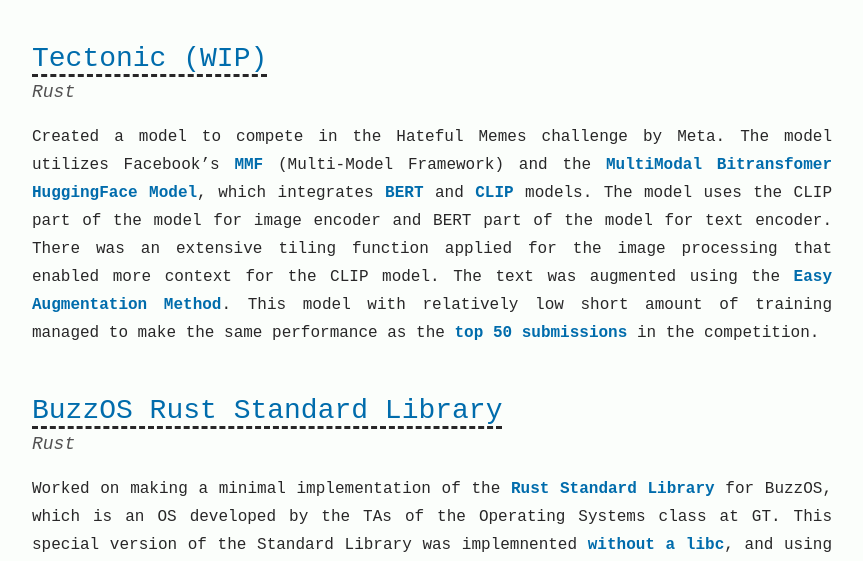
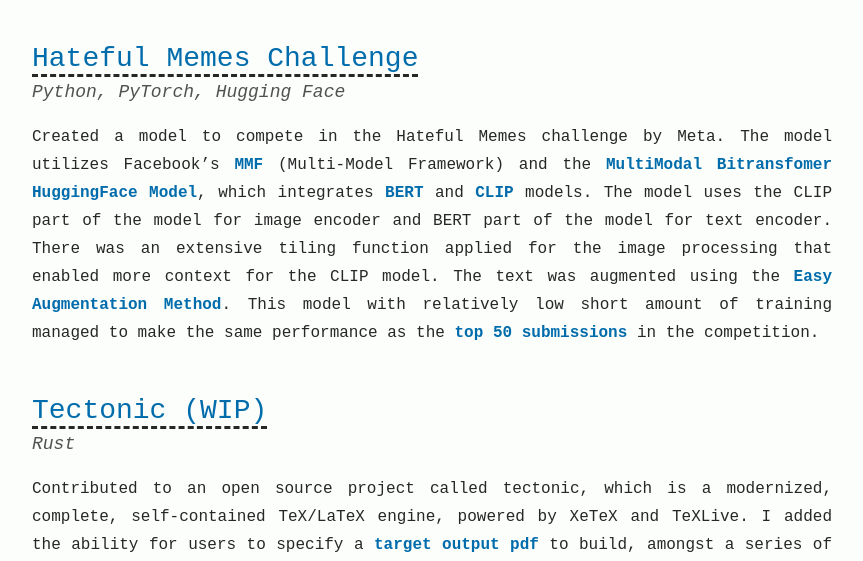
Before and after one commit to xinslu/Portfolio-Website, an Astro site: page /projects in a window 1280 px wide. Shown: the part 234-795 px from the top of the page, without its empty margins (208-1071 px from the left). Built offline with nearby package versions, Linux system fonts and the light colour scheme; Astro itself is replaced by a stand-in of ours.

Commit message:
chore: updated projects

```diff
--- a/src/pages/projects.md
+++ b/src/pages/projects.md
@@ -5,8 +5,9 @@
 ---
 # Projects
 
-## [Tectonic (WIP)](https://github.com/xinslu/tectonic)
-*Rust*
+
+## [Hateful Memes Challenge](https://github.com/xinslu/hateful-memes-dl)
+*Python, PyTorch, Hugging Face*
 
 Created a model to compete in the Hateful Memes challenge by Meta. The model
 utilizes Facebook's **MMF** (Multi-Model Framework) and the **MultiModal Bitransfomer
@@ -17,6 +18,15 @@
 using the **Easy Augmentation Method**. This model with relatively low short amount
 of training managed to make the same performance as the **top 50 submissions** in
 the competition.
+
+## [Tectonic (WIP)](https://github.com/xinslu/tectonic)
+*Rust*
+
+Contributed to an open source project called tectonic, which is a modernized,
+complete, self-contained TeX/LaTeX engine, powered by XeTeX and TeXLive. I
+added the ability for users to specify a **target output pdf** to build, amongst a
+series of outputs.
+
 
 ## [BuzzOS Rust Standard Library](https://github.com/xinslu/rust-std-buzzos)
 *Rust*
```
